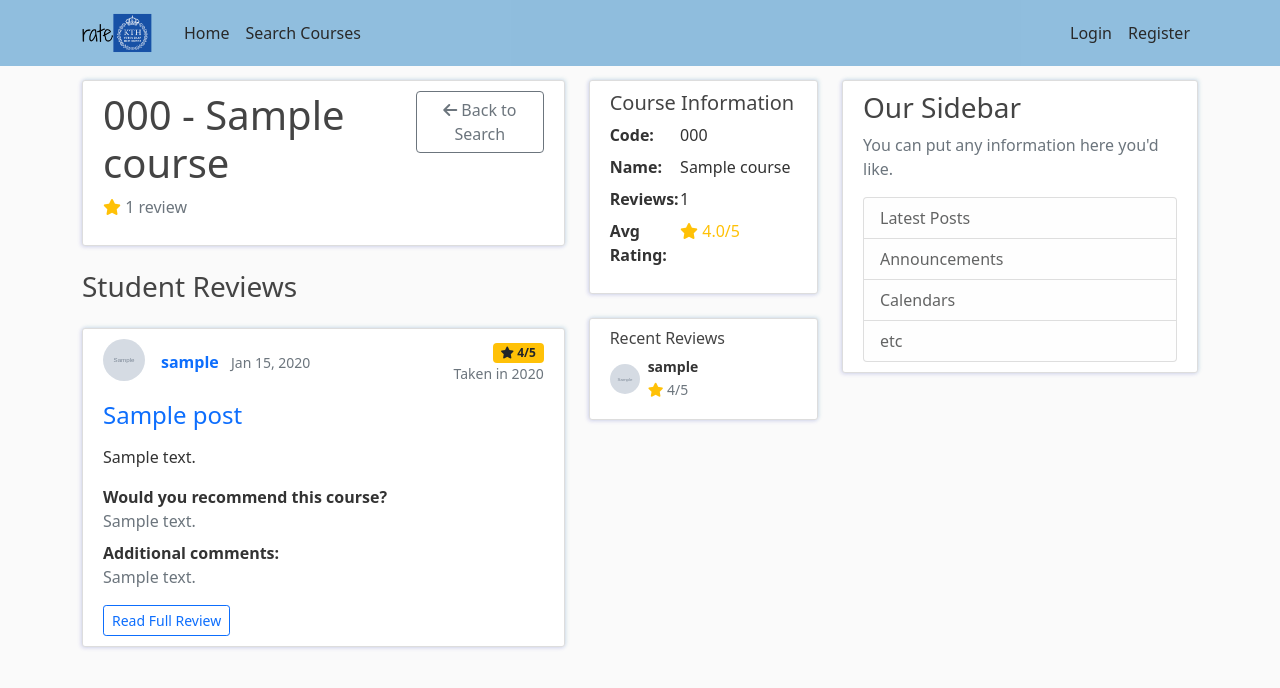
After one commit to hi-aryan/social-network, a Flask app: page /courses/course/1 in a window 1280 px wide. The commit adds this page. Shown: the top 688 px of the page. Run offline with Flask 3, Linux system fonts and the light colour scheme; tables that the repository leaves empty hold one stand-in row (values such as "Sample post"); grey boxes marked "Sample" are stand-in pictures.

```diff
--- a/flasknetwork/__init__.py
+++ b/flasknetwork/__init__.py
@@ -30,10 +30,12 @@
     from flasknetwork.users.routes import users
     from flasknetwork.posts.routes import posts
     from flasknetwork.main.routes import main
+    from flasknetwork.courses.routes import courses
     from flasknetwork.errors.handlers import errors
     app.register_blueprint(users)
     app.register_blueprint(posts)
     app.register_blueprint(main)
+    app.register_blueprint(courses, url_prefix='/courses')
     app.register_blueprint(errors)
 
     return app
--- /dev/null
+++ b/flasknetwork/courses/routes.py
@@ -0,0 +1,123 @@
+from flask import Blueprint, render_template, request, jsonify, current_app
+from flasknetwork.models import Course
+from sqlalchemy.exc import SQLAlchemyError
+import logging
+
+courses = Blueprint('courses', __name__)
+
+
+class CourseSearchService:
+    """
+    Service class for handling course search operations.
+    Encapsulates business logic and error handling.
+    """
+
+    @staticmethod
+    def search_courses(query_param, limit_param=None):
+        """
+        Search for courses based on query parameter.
+
+        Args:
+            query_param (str): The search query from request
+            limit_param (str|int): The limit parameter from request
+
+        Returns:
+            tuple: (success: bool, data: list|str, status_code: int)
+        """
+        try:
+            limit = 50  # Default limit
+            if limit_param:
+                try:
+                    limit = int(limit_param)
+                    if limit < 1 or limit > 100:
+                        return False, "Limit must be between 1 and 100", 400
+                except (ValueError, TypeError):
+                    return False, "Invalid limit parameter", 400
+
+            courses = Course.search(query_param, limit)
+
+            # Convert to dictionary format for JSON response
+            courses_data = [course.to_dict() for course in courses]
+
+            return True, courses_data, 200
+
+        except ValueError as e:
+            # Input validation errors
+            current_app.logger.warning(f"Course search validation error: {str(e)}")
+            return False, str(e), 400
+
+        except SQLAlchemyError as e:
+            # db errors
+            current_app.logger.error(f"Database error in course search: {str(e)}")
+            return False, "Database error occurred", 500
+
+        except Exception as e:
+            # Unexpected errors
+            current_app.logger.error(f"Unexpected error in course search: {str(e)}")
+            return False, "An unexpected error occurred", 500
+
+
+@courses.route('/search')
+def search():
+    """
+    Render the course search page.
+    Replaces the former About page functionality.
+    """
+    # has to look in the templates/courses dir to find search.html
+    return render_template('courses/search.html', title='Search Courses')
+
+
+# this route just returns JSON data if query is valid
+@courses.route('/api/search')
+def api_search():
+    """
+    API endpoint for course search.
+
+    Query Parameters:
+        q (str): Search query (required, min 2 chars)
+        limit (int): Maximum results to return (optional, default 50, max 100)
+
+    Returns:
+        JSON response with courses data or error message
+    """
+    # TODO: what is this "q" parameter?? how does it work?
+    query = request.args.get('q', '').strip()
+
+    # Early return for empty queries
+    if not query:
+        return jsonify([]), 200
+
+    limit = request.args.get('limit')
+
+    # Use service class for business logic
+    success, data, status_code = CourseSearchService.search_courses(query, limit)
+
+    if success:
+        return jsonify(data), status_code
+    else:
+        return jsonify({'error': data}), status_code
+
+
+@courses.route('/course/<int:course_id>')
+def course_detail(course_id):
+    """
+    Display details for a specific course including its reviews.
+
+    Args:
+        course_id (int): The ID of the course to display
+    """
+    try:
+        course = Course.query.get_or_404(course_id)
+
+        # Get all reviews for this course, ordered by date
+        # TODO: how/why/WHERE is it ordered by date??
+        reviews = course.reviews
+
+        return render_template('courses/detail.html',
+                             title=f'{course.code} - {course.name}',
+                             course=course,
+                             reviews=reviews)
+
+    except SQLAlchemyError as e:
+        current_app.logger.error(f"Database error loading course {course_id}: {str(e)}")
+        return render_template('errors/500.html'), 500
--- a/flasknetwork/main/routes.py
+++ b/flasknetwork/main/routes.py
@@ -12,6 +12,4 @@
     return render_template('home.html', title='Home Page', posts=posts)
 
 
-@main.route('/about')
-def about():
-    return render_template('about.html', title='About Page',)
+# About page removed - replaced with course search functionality in courses blueprint
--- a/flasknetwork/templates/about.html
+++ /dev/null
@@ -1,5 +0,0 @@
-<!-- TODO: rebrand About to "Search Courses" where users can search for specific courses -->
-{% extends "layout.html" %}
-{% block content %}
-    <h1>Search Courses</h1>
-{% endblock content %}
--- /dev/null
+++ b/flasknetwork/templates/courses/detail.html
@@ -0,0 +1,167 @@
+{% extends "layout.html" %}
+
+{% block content %}
+<div class="row">
+    <div class="col-lg-8">
+        <!-- Course Header -->
+        <div class="content-section mb-4">
+            <div class="d-flex justify-content-between align-items-start">
+                <div>
+                    <h1 class="mb-2">{{ course.code }} - {{ course.name }}</h1>
+                    <p class="text-muted mb-3">
+                        <i class="fas fa-star text-warning"></i>
+                        {% if reviews|length == 0 %}
+                            No reviews yet
+                        {% elif reviews|length == 1 %}
+                            1 review
+                        {% else %}
+                            {{ reviews|length }} reviews
+                        {% endif %}
+                    </p>
+                </div>
+                <div>
+                    <a href="{{ url_for('courses.search') }}" class="btn btn-outline-secondary">
+                        <i class="fas fa-arrow-left"></i> Back to Search
+                    </a>
+                    {% if current_user.is_authenticated %}
+                        <a href="{{ url_for('posts.new_post') }}?course_id={{ course.id }}" class="btn btn-primary">
+                            <i class="fas fa-plus"></i> Write Review
+                        </a>
+                    {% endif %}
+                </div>
+            </div>
+        </div>
+
+        <!-- Reviews Section -->
+        {% if reviews %}
+            <h3 class="mb-4">Student Reviews</h3>
+            {% for review in reviews %}
+                <article class="content-section mb-4">
+                    <div class="d-flex align-items-center mb-3">
+                        <img class="rounded-circle article-img me-3"
+                             src="{{ url_for('static', filename='profile_pics/' + review.author.image_file) }}"
+                             alt="{{ review.author.username }}'s profile picture">
+                        <div class="flex-grow-1">
+                            <div class="d-flex justify-content-between align-items-center">
+                                <div>
+                                    <a class="author-link fw-bold" href="{{ url_for('users.user_posts', username=review.author.username) }}">
+                                        {{ review.author.username }}
+                                    </a>
+                                    <small class="text-muted ms-2">{{ review.date_posted.strftime('%b %d, %Y') }}</small>
+                                </div>
+                                <div class="text-end">
+                                    <span class="badge bg-warning text-dark">
+                                        <i class="fas fa-star"></i> {{ review.rating }}/5
+                                    </span>
+                                    <small class="text-muted d-block">Taken in {{ review.year_taken }}</small>
+                                </div>
+                            </div>
+                        </div>
+                    </div>
+
+                    <h4 class="mb-3">
+                        <a class="text-decoration-none" href="{{ url_for('posts.post', post_id=review.id) }}">
+                            {{ review.title }}
+                        </a>
+                    </h4>
+
+                    <div class="review-content">
+                        <p class="mb-3">{{ review.content }}</p>
+
+                        {% if review.answer_q1 %}
+                            <div class="mb-2">
+                                <strong>Would you recommend this course?</strong>
+                                <p class="text-muted mb-1">{{ review.answer_q1 }}</p>
+                            </div>
+                        {% endif %}
+
+                        {% if review.answer_q2 %}
+                            <div class="mb-2">
+                                <strong>Additional comments:</strong>
+                                <p class="text-muted mb-1">{{ review.answer_q2 }}</p>
+                            </div>
+                        {% endif %}
+                    </div>
+
+                    <div class="mt-3">
+                        <a href="{{ url_for('posts.post', post_id=review.id) }}" class="btn btn-sm btn-outline-primary">
+                            Read Full Review
+                        </a>
+                    </div>
+                </article>
+            {% endfor %}
+        {% else %}
+            <!-- No Reviews State -->
+            <div class="content-section text-center">
+                <i class="fas fa-comments fa-3x text-muted mb-3"></i>
+                <h4>No reviews yet</h4>
+                <p class="text-muted mb-4">Be the first to share your experience with {{ course.code }}!</p>
+                {% if current_user.is_authenticated %}
+                    <a href="{{ url_for('posts.new_post') }}?course_id={{ course.id }}" class="btn btn-primary">
+                        <i class="fas fa-plus"></i> Write the First Review
+                    </a>
+                {% else %}
+                    <p class="text-muted">
+                        <a href="{{ url_for('users.login') }}">Login</a> to write a review
+                    </p>
+                {% endif %}
+            </div>
+        {% endif %}
+    </div>
+
+    <!-- Sidebar -->
+    <div class="col-lg-4">
+        <div class="content-section">
+            <h5>Course Information</h5>
+            <dl class="row">
+                <dt class="col-sm-4">Code:</dt>
+                <dd class="col-sm-8">{{ course.code }}</dd>
+
+                <dt class="col-sm-4">Name:</dt>
+                <dd class="col-sm-8">{{ course.name }}</dd>
+
+                <dt class="col-sm-4">Reviews:</dt>
+                <dd class="col-sm-8">{{ reviews|length }}</dd>
+
+                {% if reviews %}
+                    <dt class="col-sm-4">Avg Rating:</dt>
+                    <dd class="col-sm-8">
+                        {% set avg_rating = (reviews|sum(attribute='rating')) / (reviews|length) %}
+                        <span class="text-warning">
+                            <i class="fas fa-star"></i> {{ "%.1f"|format(avg_rating) }}/5
+                        </span>
+                    </dd>
+                {% endif %}
+            </dl>
+
+            {% if current_user.is_authenticated %}
+                <hr>
+                <div class="text-center">
+                    <a href="{{ url_for('posts.new_post') }}?course_id={{ course.id }}" class="btn btn-primary btn-sm">
+                        <i class="fas fa-plus"></i> Add Your Review
+                    </a>
+                </div>
+            {% endif %}
+        </div>
+
+        {% if reviews %}
+            <div class="content-section mt-4">
+                <h6>Recent Reviews</h6>
+                {% for review in reviews[:3] %}
+                    <div class="d-flex align-items-center mb-2">
+                        <img class="rounded-circle"
+                             src="{{ url_for('static', filename='profile_pics/' + review.author.image_file) }}"
+                             alt="Profile" style="width: 30px; height: 30px;">
+                        <div class="ms-2 flex-grow-1">
+                            <small class="d-block fw-bold">{{ review.author.username }}</small>
+                            <small class="text-muted">
+                                <i class="fas fa-star text-warning"></i> {{ review.rating }}/5
+                            </small>
+                        </div>
+                    </div>
+                {% endfor %}
+            </div>
+        {% endif %}
+    </div>
+</div>
+{% endblock content %}
--- a/flasknetwork/templates/layout.html
+++ b/flasknetwork/templates/layout.html
@@ -7,6 +7,10 @@
     <link href="https://cdn.jsdelivr.net/npm/bootstrap@5.0.2/dist/css/bootstrap.min.css" rel="stylesheet" integrity="sha384-EVSTQN3/azprG1Anm3QDgpJLIm9Nao0Yz1ztcQTwFspd3yD65VohhpuuCOmLASjC" crossorigin="anonymous">
 
     <link rel="stylesheet" href="{{ url_for('static', filename='css/main.css') }}">
+
+    <link rel="stylesheet" href="https://cdnjs.cloudflare.com/ajax/libs/font-awesome/6.4.2/css/all.min.css"
+    integrity="sha512-z3gLpd7yknf1YoNbCzqRKc4qyor8gaKU1qmn+CShxbuBusANI9QpRohGBreCFkKxLhei6S9CQXFEbbKuqLg0DA=="
+    crossorigin="anonymous" referrerpolicy="no-referrer"/>
 
     {% if title %}
         <title>social network - {{ title }}</title>
@@ -27,7 +31,7 @@
                 <div class="collapse navbar-collapse" id="navbarToggle">
                     <div class="navbar-nav me-auto">
                         <a class="nav-link" href="{{ url_for('main.home') }}">Home</a>
-                        <a class="nav-link" href="{{ url_for('main.about') }}">About</a>
+                        <a class="nav-link" href="{{ url_for('courses.search') }}">Search Courses</a>
                     </div>
                     <!-- Navbar Right Side -->
                     <div class="navbar-nav">
@@ -76,5 +80,6 @@
 
     <script src="https://cdn.jsdelivr.net/npm/@popperjs/core@2.9.2/dist/umd/popper.min.js" integrity="sha384-IQsoLXl5PILFhosVNubq5LC7Qb9DXgDA9i+tQ8Zj3iwWAwPtgFTxbJ8NT4GN1R8p" crossorigin="anonymous"></script>
     <script src="https://cdn.jsdelivr.net/npm/bootstrap@5.0.2/dist/js/bootstrap.min.js" integrity="sha384-cVKIPhGWiC2Al4u+LWgxfKTRIcfu0JTxR+EQDz/bgldoEyl4H0zUF0QKbrJ0EcQF" crossorigin="anonymous"></script>
+    {% block scripts %}{% endblock scripts %}
 </body>
 </html>
```
Also changed, not shown: flasknetwork/models.py (+48 -2 lines), flasknetwork/templates/courses/search.html (added, +291 -0 lines), flasknetwork/templates/create_post.html (+7 -5 lines), usefulSHELL.md (+21 -1 lines), flasknetwork/courses/__init__.py (added), instance/site.db.
